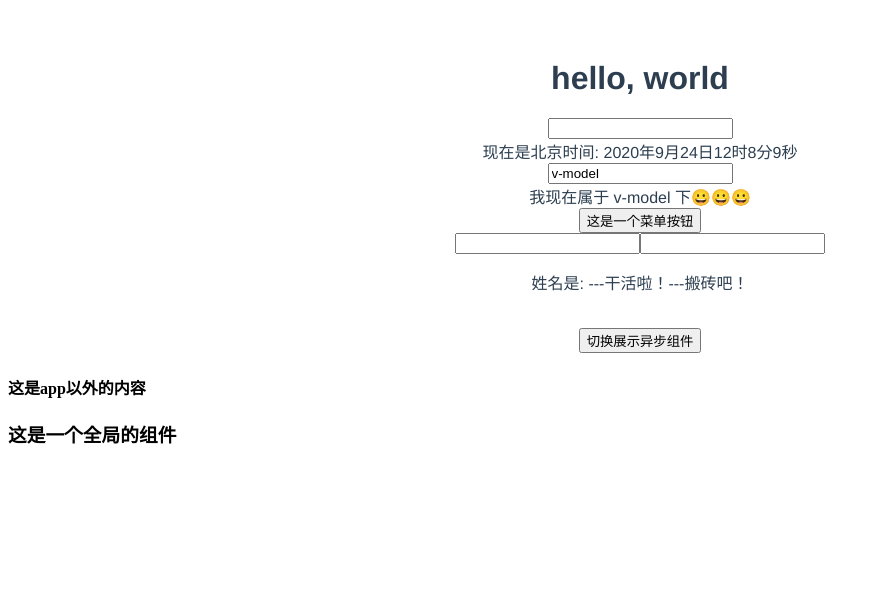
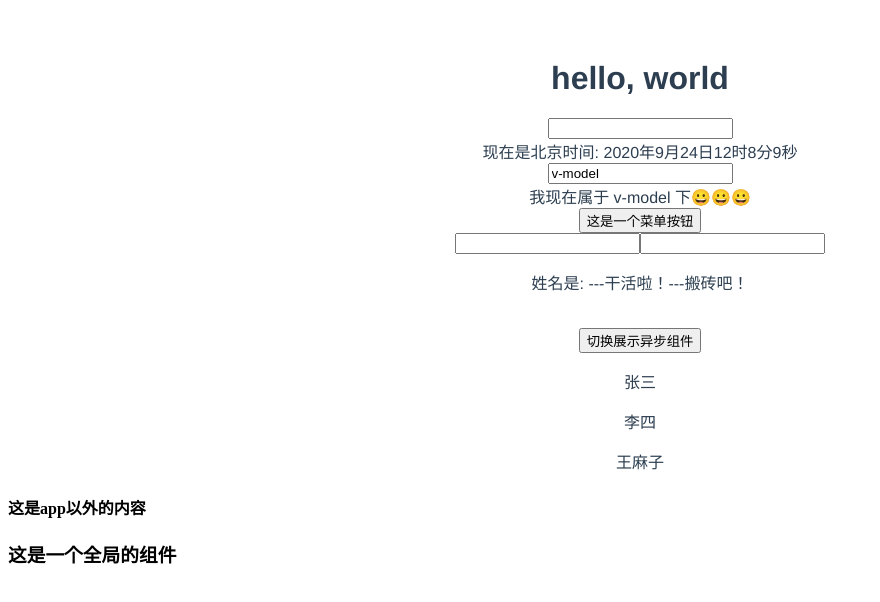
Before and after one commit to ddmy/vue-next-study, a Vue app: page / in a window 1280 px wide. Shown: the top 602 px of the page, without its empty margins (0-880 px from the left). Built offline with nearby package versions, Linux system fonts and the light colour scheme.

Commit message:
v-for 中的ref

```diff
--- a/src/App.vue
+++ b/src/App.vue
@@ -12,6 +12,7 @@
   <br>
   <button @click="asyncComHidden = false">切换展示异步组件</button>
   <asyncCom v-if="!asyncComHidden"></asyncCom>
+  <forRef></forRef>
 </template>
 
 <script>
@@ -19,13 +20,15 @@ import { ref, computed, reactive, toRefs, defineAsyncComponent, onMounted } from
 import editTitle from './editTitle'
 import Timer from './components/timer.vue'
 import vModel from './components/vModel.vue'
+import forRef from './components/forRef.vue'
 const asyncCom = defineAsyncComponent(() => import('./components/async.vue'))
 export default {
   name: 'App',
   components: {
     Timer,
     vModel,
-    asyncCom
+    asyncCom,
+    forRef
   },
   mounted() {
       console.log('app 入口组件挂载完毕')
--- /dev/null
+++ b/src/components/forRef.vue
@@ -0,0 +1,24 @@
+<template>
+  <p v-for="(item, index) in list" :key="index" :ref="appendItem">{{ item }}</p>
+</template>
+
+<script>
+import { onMounted, reactive } from 'vue'
+export default {
+  name: 'forRef',
+  setup() {
+    let itemDom = []
+    const appendItem = (el) => {
+      console.log('push  el', el)
+      itemDom.push(el)
+    }
+    onMounted(() => {
+      console.log('itemDom', itemDom)
+    })
+    return {
+      list: ['张三', '李四', '王麻子'],
+      appendItem
+    }
+  }
+}
+</script>
```
